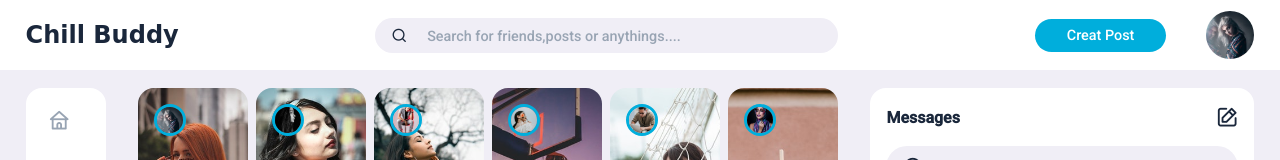
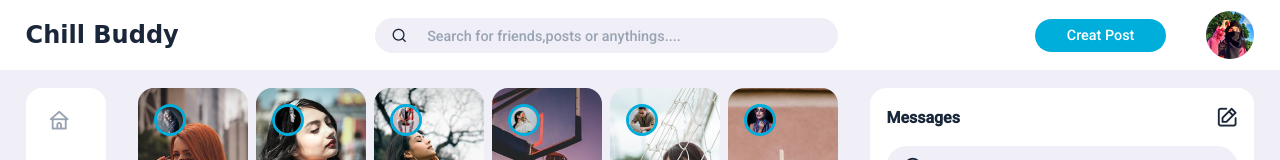
Before and after one commit to akhlasbingoni/chill-buddy-just-chill, a plain HTML site: page index.html in a window 1280 px wide. Shown: the top 160 px of the page. Drawn offline with nearby package versions, Linux system fonts and the light colour scheme.

Commit message:
siter added

```diff
--- a/index.html
+++ b/index.html
@@ -19,7 +19,7 @@
       <div class="create">
         <label for="create-post" class="btn primary-btn">Creat Post</label>
         <div class="profile-photo">
-          <img src="images/profile-1.jpg" alt="">
+          <img src="images/sister.jpg" alt="">
         </div>
       </div>
     </div>
@@ -31,7 +31,7 @@
       <div class="left">
         <div class="profile-user">
           <div class="profile-photo">
-            <img src="images/profile-1.jpg">
+            <img src="images/sister.jpg">
           </div>
           <div class="name-user">
             <h4>Nafisa Jannat</h4>
@@ -75,7 +75,7 @@
         </div>
         <label for="create-post" class="btn primary-btn">Create Post</label>
       </div>
-<!-- Middle Section Started -->
+<!--============ Middle Section Started=========== -->
       <div class="middle">
        <div class="stories">
         <div class="story">
@@ -128,7 +128,7 @@
           <input type="submit" value="Post" class="btn primary-btn">
        </form>
 
-<!-- Feed Section Started -->
+<!--========= Feed Section Started========== -->
 
        <div class="feeds-section">
         <div class="feed">
```
